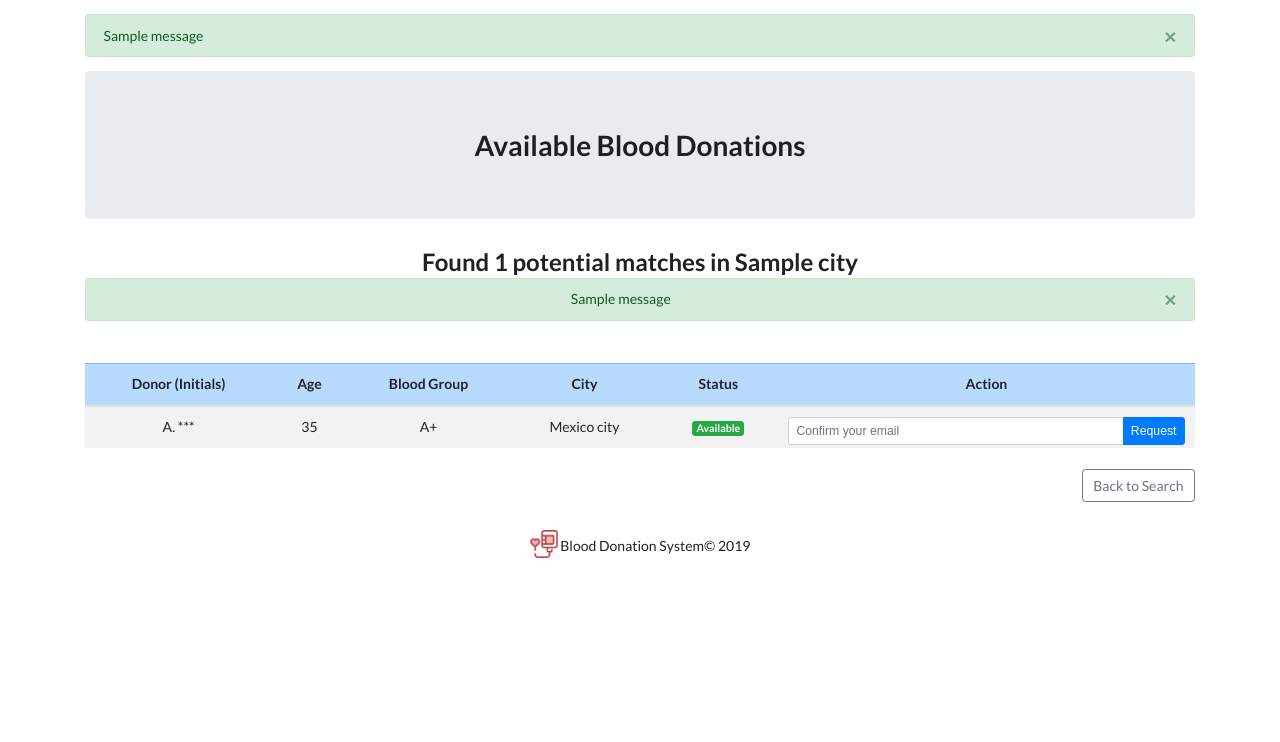
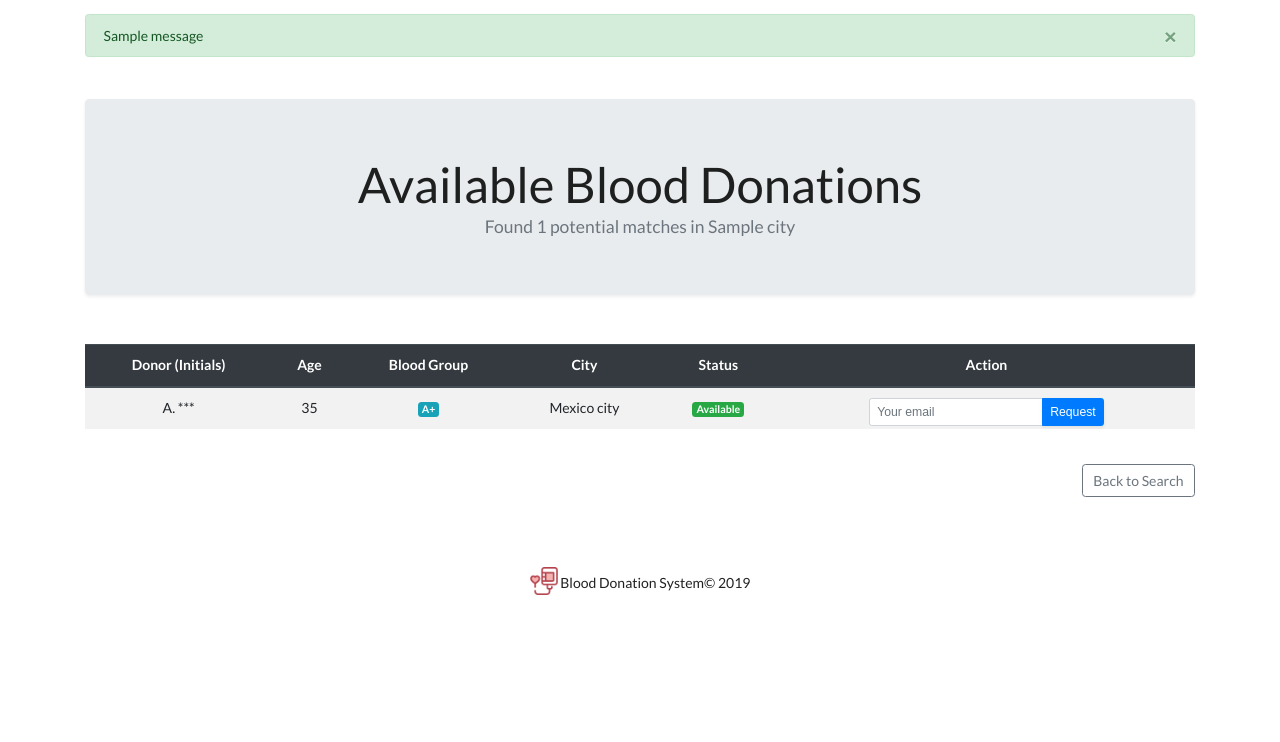
Before and after one commit to Ha-Mundo/Blood-Connect, a Flask app: template templates/results.html in a window 1280 px wide. Shown: the top 742 px of the page. Run offline with Flask 3, Linux system fonts and the light colour scheme; the template is opened without the code that fills it: values that come from a table or form of the project are taken from there, most other values are stand-ins (such as "Sample title", 1, 10 or a date in 2020); one stand-in notice (Sample message) is shown; some libraries are stand-ins or nearby versions.

Commit message:
feat: refactor authentication and results UI

```diff
--- a/templates/results.html
+++ b/templates/results.html
@@ -1,32 +1,15 @@
 {% extends "base.html" %}
 {% block content %}
 
-<div class="container text-center">
-    <div class="jumbotron">
-        <h1>Available Blood Donations</h1>
+<div class="container text-center mt-5">
+    <div class="jumbotron shadow-sm">
+        <h1 class="display-4">Available Blood Donations</h1>
+        <p class="lead text-muted">Found {{ total_result }} potential matches in {{ city|capitalize }}</p>
     </div>
 
-    <div>
-        <h2 class="info">Found {{ total_result }} potential matches in {{ city|capitalize }}</h2>
-    </div>
-
-    <div class="flash">
-        {% with messages = get_flashed_messages(with_categories=true) %}
-          {% if messages %}
-            {% for category, mess in messages %}
-            <div class="alert alert-{{ category }} alert-dismissible fade show" role="alert">
-              {{ mess }}
-              <button type="button" class="close" data-dismiss="alert" aria-label="Close">
-                <span aria-hidden="true">&times;</span>
-              </button>
-            </div>
-            {% endfor %}
-          {% endif %}
-        {% endwith %}
-    </div>
-
-    <table class="table table-striped mt-5">
-        <thead class="table-primary">
+    <div class="table-responsive">
+        <table class="table table-hover table-striped mt-4">
+            <thead class="thead-dark">
                 <tr>
                     <th>Donor (Initials)</th>
                     <th>Age</th>
@@ -39,20 +22,20 @@
             <tbody>
                 {% for blood_donation in blood_donations %}
                 <tr>
-                <td>{{ blood_donation.name[0]|upper }}. ***</td>
-                <td>{{ blood_donation.age }}</td>
-                <td>{{ blood_donation.blood_groups.upper() }}</td>
-                <td>{{ blood_donation.city|capitalize }}</td>
-                <td><span class="badge badge-success">Available</span></td>
+                    <td class="align-middle">{{ blood_donation.name[0]|upper }}. ***</td>
+                    <td class="align-middle">{{ blood_donation.age }}</td>
+                    <td class="align-middle"><span class="badge badge-info">{{ blood_donation.blood_groups.upper() }}</span></td>
+                    <td class="align-middle">{{ blood_donation.city|capitalize }}</td>
+                    <td class="align-middle"><span class="badge badge-success">Available</span></td>
                     <td>
-                    <form action="{{ url_for('take_donation') }}" method="POST">
+                        <form action="{{ url_for('take_donation') }}" method="POST" class="form-inline justify-content-center">
                             <input type="hidden" name="csrf_token" value="{{ csrf_token() }}">
                             <input type="hidden" name="id" value="{{ blood_donation.id }}">
 
                             <div class="input-group input-group-sm">
-                            <input type="email" name="email" class="form-control" placeholder="Confirm your email" required>
+                                <input type="email" name="email" class="form-control" placeholder="Your email" required>
                                 <div class="input-group-append">
-                                <button type="submit" class="btn btn-primary btn-sm">Request</button>
+                                    <button type="submit" class="btn btn-primary btn-sm shadow-sm">Request</button>
                                 </div>
                             </div>
                         </form>
@@ -61,8 +44,9 @@
                 {% endfor %}
             </tbody>
         </table>
+    </div>
 
-    <div class="text-right mt-4">
+    <div class="text-right mt-4 mb-5">
         <a class="btn btn-outline-secondary" href="/">Back to Search</a>
     </div>
 
```
Also changed, not shown: templates/login.html (added, +23 -0 lines), templates/register.html (added, +27 -0 lines). Lines whose indentation alone changed are shown as unchanged.
